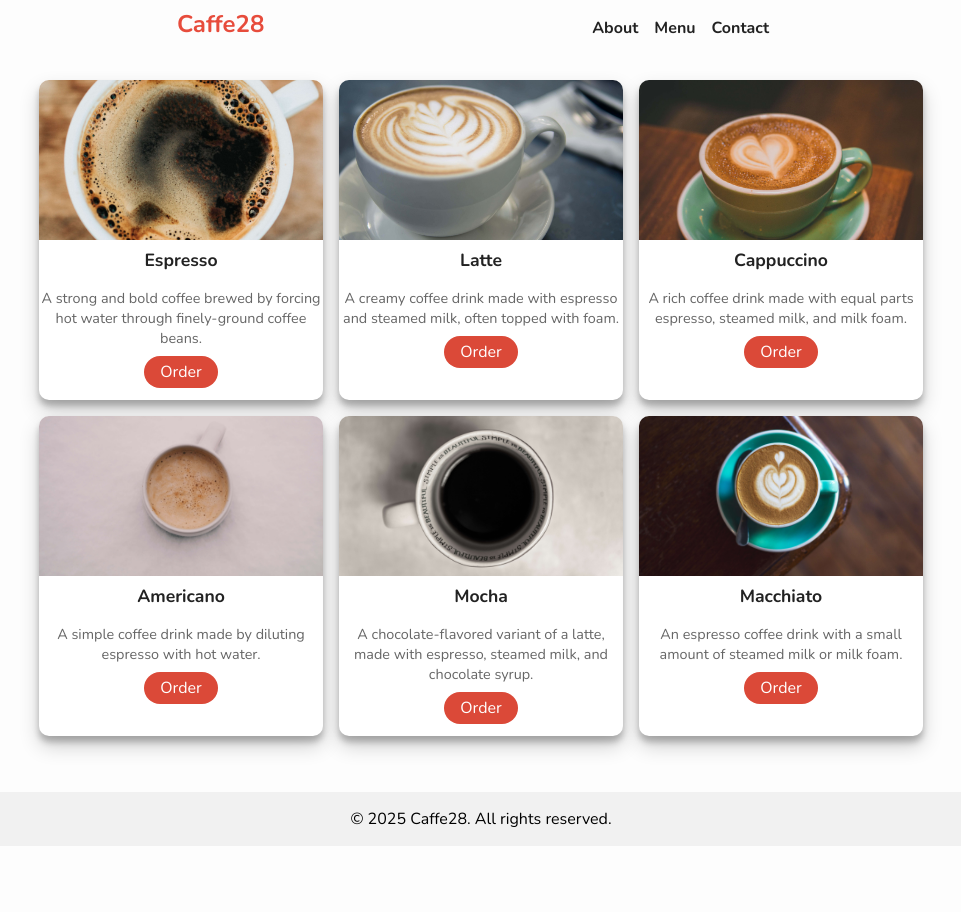
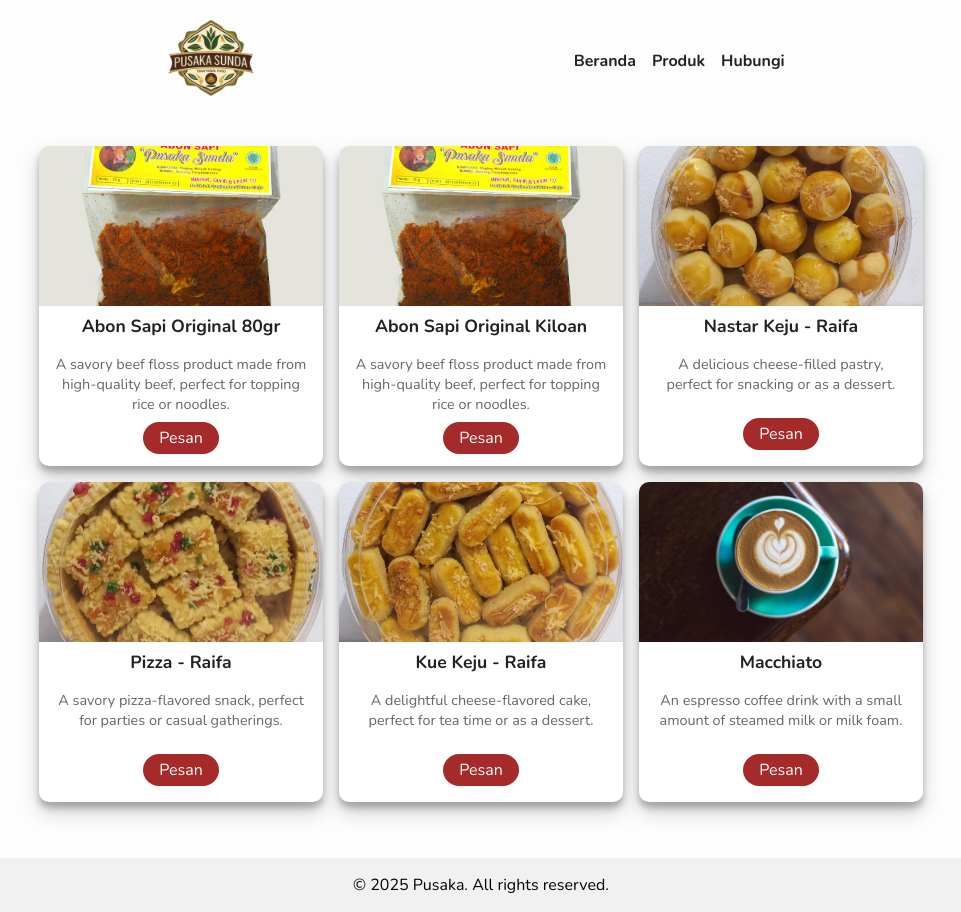
Before and after one commit to raihan71/caffe28-pwa, a plain HTML site: page index.html in a window 1280 px wide. Shown: the whole page, without its empty margins (159-1120 px from the left). Before the commit the page ends 846 px from the top, so only its background shows below. Drawn offline with nearby package versions, Linux system fonts and the light colour scheme.

Commit message:
Chore: Update web to foods gift store

```diff
--- a/css/style.css
+++ b/css/style.css
@@ -43,10 +43,10 @@ li a {
   font-weight: 700;
 }
 li a:hover {
-  color: #e74c3c;
+  color: brown;
 }
 h1 {
-  color: #e74c3c;
+  color: brown;
   margin-bottom: 0.5rem;
 }
 
@@ -75,6 +75,12 @@ h1 {
   width: 100%;
   height: 10rem;
   object-fit: cover;
+  object-position: center;
+  transition: transform 0.3s ease;
+}
+
+.card:hover .card--avatar {
+  transform: scale(1.05);
 }
 .card--title {
   color: #222;
@@ -87,11 +93,15 @@ h1 {
   color: #666;
   font-size: 0.9rem;
   margin: 0.5rem 0;
+  padding: 0 1rem;
+  flex-grow: 1; /* This allows the description to take up available space */
 }
 .card--link {
   text-decoration: none;
-  background: #db4938;
+  background: brown;
   color: #fff;
   padding: 0.3rem 1rem;
   border-radius: 20px;
+  margin-bottom: 1rem; /* Add some space at the bottom */
+  display: inline-block; /* Prevents the link from stretching full width */
 }
--- a/index.html
+++ b/index.html
@@ -5,26 +5,33 @@
     <meta name="viewport" content="width=device-width, initial-scale=1.0" />
     <meta http-equiv="X-UA-Compatible" content="ie=edge" />
     <meta name="theme-color" content="#fdfdfd" />
-    <meta name="description" content="Caffe28: Where Geeks meet coffee" />
-    <meta name="keywords" content="Caffe28, coffee, geeks, community" />
-    <meta name="author" content="Caffe28 Team" />
-    <link rel="icon" href="img/icons/favicon.ico" type="image/x-icon" />
+    <meta
+      name="description"
+      content="Pusaka Sunda Foods: Beef Floss & Traditional Foods" />
+    <meta name="keywords" content="abon, sapi, cianjur, makanan" />
+    <meta name="author" content="Pusaka Team" />
+    <link rel="icon" href="img/icons/new_favicon.ico" type="image/x-icon" />
     <link rel="apple-touch-icon" href="img/icons/apple-touch-icon.png" />
     <link rel="manifest" href="manifest.json" />
     <link
       rel="stylesheet"
       href="https://fonts.googleapis.com/css?family=Roboto:300,400,500,700&display=swap" />
     <link rel="stylesheet" href="css/style.css" />
-    <title>Caffe28: Where Geeks meet coffee</title>
+    <title>Pusaka Sunda Foods: Beef Floss & Traditional Foods</title>
   </head>
   <body>
     <header>
       <nav>
-        <h1>Caffe28</h1>
+        <a href="index.html">
+          <img
+            width="100"
+            src="img/icons/pusaka-logo.png"
+            alt="Pusaka Sunda Logo" />
+        </a>
         <ul>
-          <li><a href="#about">About</a></li>
-          <li><a href="#menu">Menu</a></li>
-          <li><a href="#contact">Contact</a></li>
+          <li><a href="">Beranda</a></li>
+          <li><a href="#menu">Produk</a></li>
+          <li><a href="#contact">Hubungi</a></li>
         </ul>
       </nav>
     </header>
@@ -34,7 +41,7 @@
     </main>
 
     <footer>
-      <p>&copy; 2025 Caffe28. All rights reserved.</p>
+      <p>&copy; 2025 Pusaka. All rights reserved.</p>
     </footer>
     <script type="text/javascript">
       window.addEventListener('load', function () {
--- a/js/script.js
+++ b/js/script.js
@@ -2,34 +2,34 @@ const container = document.querySelector('.container');
 
 const coffees = [
   {
-    name: 'Espresso',
-    image: 'img/products/coffee1.jpg',
+    name: 'Abon Sapi Original 80gr',
+    image: 'img/products/abon1.jpg',
     description:
-      'A strong and bold coffee brewed by forcing hot water through finely-ground coffee beans.',
+      'A savory beef floss product made from high-quality beef, perfect for topping rice or noodles.',
   },
   {
-    name: 'Latte',
-    image: 'img/products/coffee2.jpg',
+    name: 'Abon Sapi Original Kiloan',
+    image: 'img/products/abon1.jpg',
     description:
-      'A creamy coffee drink made with espresso and steamed milk, often topped with foam.',
+      'A savory beef floss product made from high-quality beef, perfect for topping rice or noodles.',
   },
   {
-    name: 'Cappuccino',
-    image: 'img/products/coffee3.jpg',
+    name: 'Nastar Keju - Raifa',
+    image: 'img/products/cookie1.jpg',
     description:
-      'A rich coffee drink made with equal parts espresso, steamed milk, and milk foam.',
+      'A delicious cheese-filled pastry, perfect for snacking or as a dessert.',
   },
   {
-    name: 'Americano',
-    image: 'img/products/coffee4.jpg',
+    name: 'Pizza - Raifa',
+    image: 'img/products/cookie2.jpg',
     description:
-      'A simple coffee drink made by diluting espresso with hot water.',
+      'A savory pizza-flavored snack, perfect for parties or casual gatherings.',
   },
   {
-    name: 'Mocha',
-    image: 'img/products/coffee5.jpg',
+    name: 'Kue Keju - Raifa',
+    image: 'img/products/cookie3.jpg',
     description:
-      'A chocolate-flavored variant of a latte, made with espresso, steamed milk, and chocolate syrup.',
+      'A delightful cheese-flavored cake, perfect for tea time or as a dessert.',
   },
   {
     name: 'Macchiato',
@@ -43,11 +43,11 @@ const showCoffees = () => {
   let coffeeCards = '';
   coffees.forEach((coffee) => {
     coffeeCards += `
-    <div class="card">
+    <div id="menu" class="card">
       <img class="card--avatar" loading="lazy" src=${coffee?.image} alt="${coffee?.name}" />
       <h1 class="card--title">${coffee?.name}</h1>
       <p class="card--description">${coffee?.description}</p>
-      <a class="card--link" href="#">Order</a>
+      <a class="card--link" href="//api.whatsapp.com/send?phone=6285190136122&text=assalamualaikum...mau%20tanya">Pesan</a>
     </div>
     `;
   });
```
Also changed, not shown: img/icons/new_favicon.ico (added), img/icons/pusaka-logo.png (added), img/products/abon1.jpg (added), img/products/cookie1.jpg (added), img/products/cookie2.jpg (added), img/products/cookie3.jpg (added).
